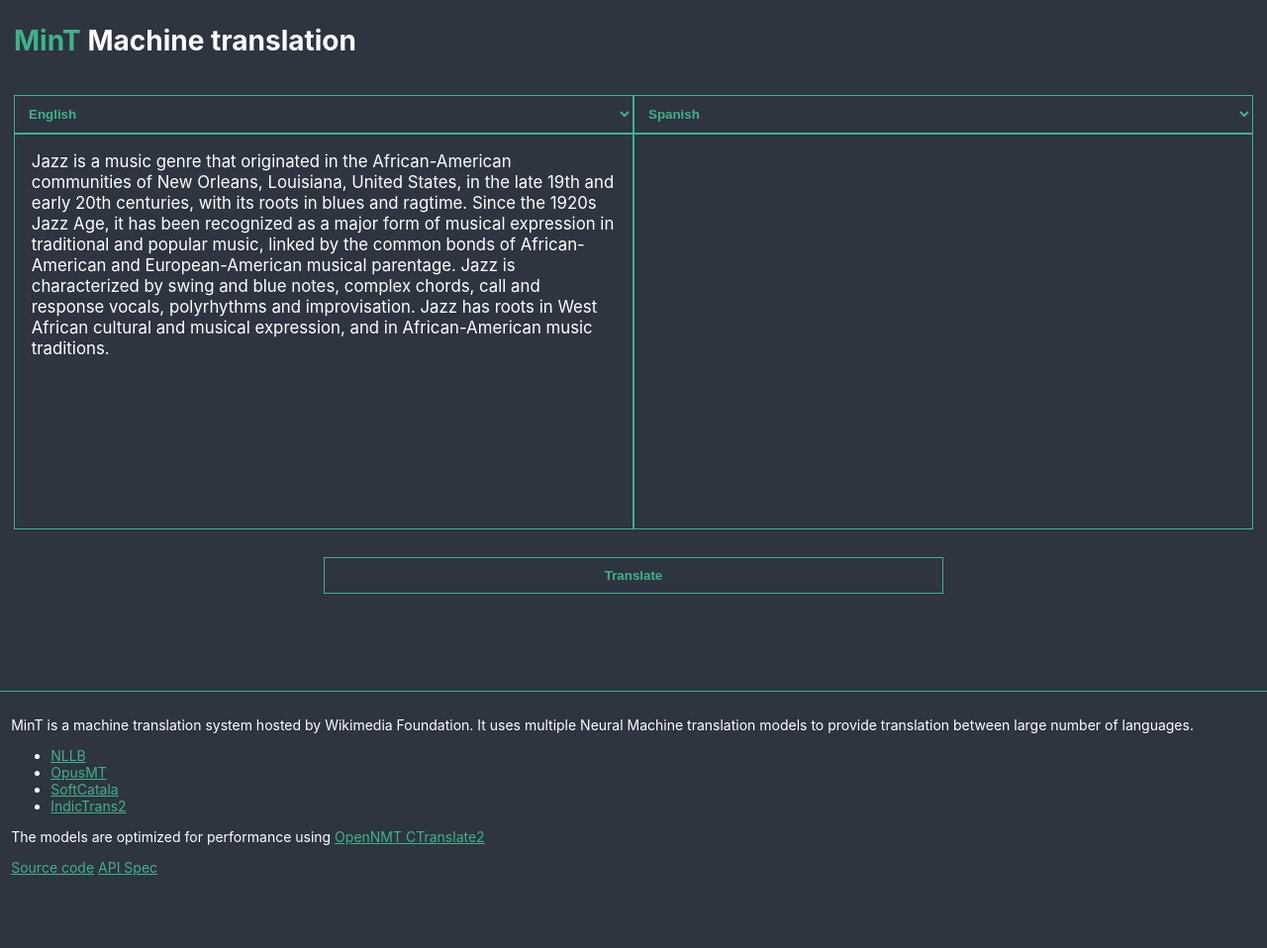
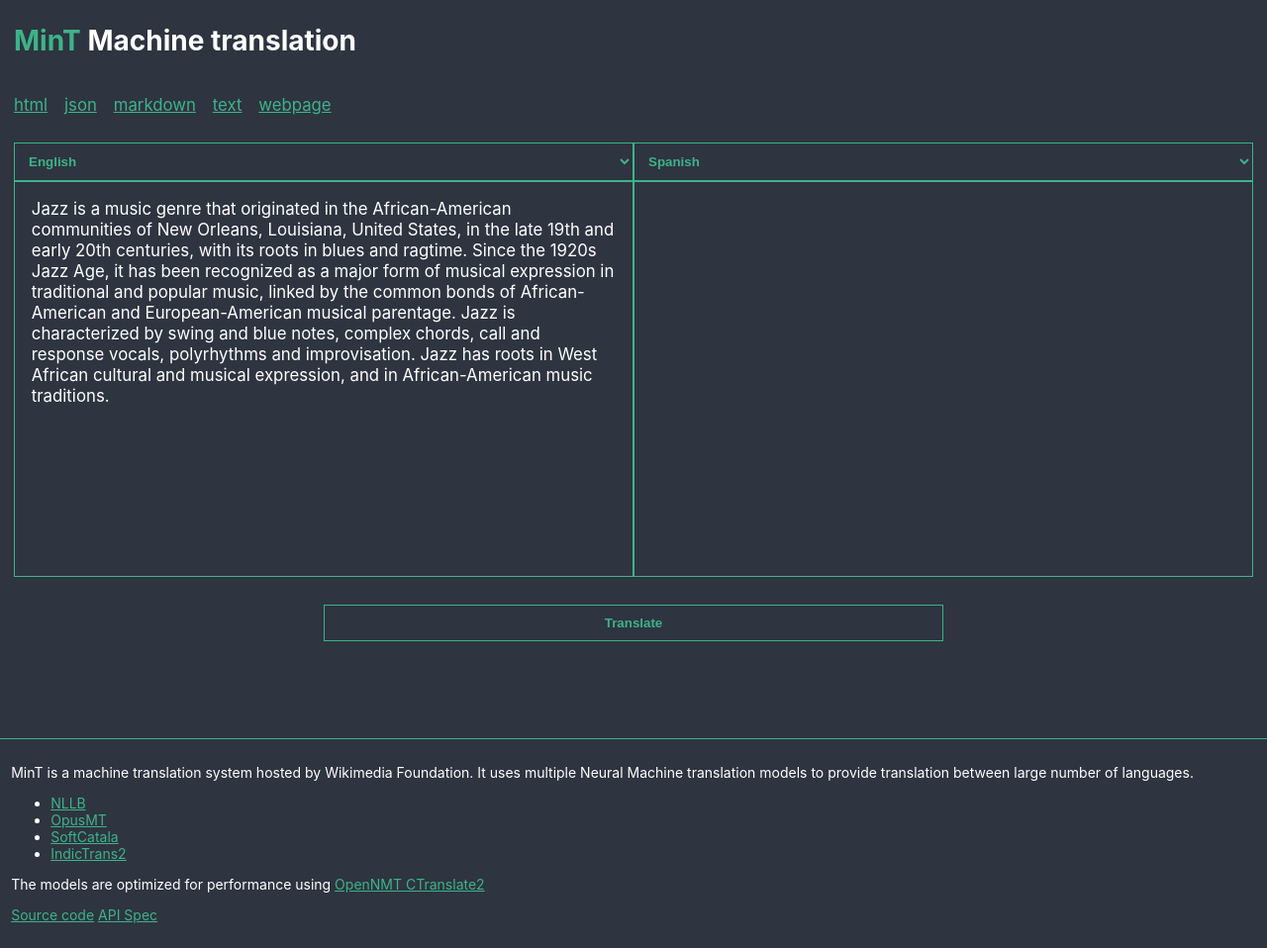
Before and after one commit to wikimedia/mediawiki-services-machinetranslation, a Flask app: page / in a window 1280 px wide. Shown: the whole page at 99% size. Before the commit the page ends 885 px from the top, so only its background shows below. Run offline with Flask 3, Linux system fonts and the light colour scheme; parts of the project's set-up code (start-up, migrations or seed data) failed here and were passed over.

Commit message:
API and UI integration for translators
Change-Id: I417f0e6474ea00251bc0f079bf1eaf6a016e141b

```diff
--- a/static/main.js
+++ b/static/main.js
@@ -20,7 +20,12 @@
     document.getElementById('progress').style.display = "block";
     const from = document.getElementById('source_lang').value;
     const to = document.getElementById('target_lang').value;
-    const text = document.getElementById('source_content').value;
+    let text;
+    if (mint_format=='html'){
+        text = document.getElementById('source_content').innerHTML;
+    }else{
+        text = document.getElementById('source_content').value;
+    }
     document.getElementById('status').innerText = '';
     fetch(`/api/translate/${from}/${to}`, {
         method: 'POST',
@@ -28,11 +33,23 @@
             'Content-Type': 'application/json'
         },
         body: JSON.stringify({
-            text
+            [mint_format]:text
         })
     }).then(response => response.json())
         .then(result => {
-            document.getElementById('target_content').textContent = result.translation
+            if (mint_format=='html'){
+                document.getElementById('target_content').innerHTML= result.translation.trim()
+            }
+            else if (mint_format=='webpage'){
+                const downloadLink = document.createElement('a')
+                downloadLink.setAttribute('href', 'data:text/html;charset=utf-8,' + encodeURIComponent(result.translation));
+                downloadLink.setAttribute('download', 'translation.html');
+                downloadLink.textContent = 'Download';
+                document.getElementById('results').appendChild(downloadLink)
+            }
+            else{
+                document.getElementById('target_content').textContent = result.translation
+            }
             document.getElementById('progress').style.display = "none";
             document.getElementById('status').innerText = `Translated in ${result.translationtime.toFixed(2)} seconds by ${result.model} model`
         })
--- a/static/style.css
+++ b/static/style.css
@@ -33,6 +33,16 @@
 header {
   grid-area: header;
   padding: 1em;
+}
+
+nav {
+  grid-area: header;
+  padding: 1em;
+}
+
+nav > a {
+  font-size: 1.2em;
+  padding-right: 1em;
 }
 
 a {
@@ -76,10 +86,21 @@
   grid-template-rows: auto 1fr auto;
 }
 
-#source_content {
+input#source_content {
+  height: 3em;
+  grid-column: span 2;
+}
+
+
+textarea#source_content {
   height: 50vh;
 }
 
+#source_url {
+  grid-column: span 2;
+}
+
+#source_url,
 #source_content,
 #target_content {
   padding: 1em;
@@ -112,3 +133,7 @@
   display: none;
   min-width: 50%;
 }
+
+.text-monospace {
+  font-family: monospace;
+}
--- a/templates/index.html
+++ b/templates/index.html
@@ -7,6 +7,9 @@
         <meta name="viewport" content="width=device-width, initial-scale=1.0">
         <link id="theme-style" rel="stylesheet" href="{{ url_for('static', filename='style.css') }}">
         <script src="{{ url_for('static', filename='main.js') }}"></script>
+        <script>
+            const mint_format = "{{format}}";
+        </script>
     </head>
 
     <body>
@@ -14,7 +17,11 @@
             <h1><span class="mint">MinT</span> Machine translation</h1>
         </header>
         <main>
+            <nav class="nav">
+            {% for format in formats %}<a href="/{{format}}">{{format}}</a>{% endfor %}
+            </nav>
             <section class="container">
+
                 <select id="source_lang">
                     <option value="en">English</option>
                 </select>
@@ -22,21 +29,72 @@
                 <select id="target_lang">
                     <option value="es">Spanish</option>
                 </select>
+                {% if format == 'webpage' %}
+                <input id="source_content" placeholder="Enter a webpage URL"
+                    value="https://en.m.wikivoyage.org/wiki/Ponmudi" />
 
+                {% elif format == 'html' %}
+                <div contenteditable="" id="source_content">
+                    <p id="mwCw">The <b id="mwDA">dodo</b> (<i id="mwDQ"><b id="mwDg">Raphus cucullatus</b></i>) is an
+                        <a rel="mw:WikiLink" href="./Extinction" title="Extinction" id="mwDw">extinct</a> <a
+                            rel="mw:WikiLink" href="./Flightless_bird" title="Flightless bird" id="mwEA">flightless
+                            bird</a> that was <a rel="mw:WikiLink" href="./Endemism" title="Endemism"
+                            id="mwEQ">endemic</a> to the island of <a rel="mw:WikiLink" href="./Mauritius"
+                            title="Mauritius" id="mwEg">Mauritius</a>, which is east of <a rel="mw:WikiLink"
+                            href="./Madagascar" title="Madagascar" id="mwEw">Madagascar</a> in the <a rel="mw:WikiLink"
+                            href="./Indian_Ocean" title="Indian Ocean" id="mwFA">Indian Ocean</a>. The dodo's closest <a
+                            rel="mw:WikiLink" href="./Genetic_distance" title="Genetic distance" id="mwFQ">genetic
+                            relative</a> was the also-extinct <a rel="mw:WikiLink" href="./Rodrigues_solitaire"
+                            title="Rodrigues solitaire" id="mwFg">Rodrigues solitaire</a>. The two formed the <a
+                            rel="mw:WikiLink" href="./Taxonomic_rank" title="Taxonomic rank" id="mwFw">subfamily</a> <a
+                            rel="mw:WikiLink" href="./Raphinae" title="Raphinae" id="mwGA">Raphinae</a>, a clade of
+                        extinct flightless birds that were a part of the <a rel="mw:WikiLink" href="./Family_(biology)"
+                            title="Family (biology)" id="mwGQ">family</a> which includes <a rel="mw:WikiLink"
+                            href="./Columbidae" title="Columbidae" id="mwGg">pigeons and doves</a>. The closest <a
+                            rel="mw:WikiLink" href="./Extant_taxon" title="Extant taxon" class="mw-redirect"
+                            id="mwGw">living</a> relative of the dodo is the <a rel="mw:WikiLink"
+                            href="./Nicobar_pigeon" title="Nicobar pigeon" id="mwHA">Nicobar pigeon</a>. A white dodo
+                        was once thought to have existed on the nearby island of <a rel="mw:WikiLink" href="./Réunion"
+                            title="Réunion" id="mwHQ">Réunion</a>, but it is now believed that this assumption was
+                        merely confusion based on the also-extinct <a rel="mw:WikiLink" href="./Réunion_ibis"
+                            title="Réunion ibis" id="mwHg">Réunion ibis</a> and paintings of white dodos.</p>
+                </div>
+                <div id="target_content"></div>
+                {% elif format == 'markdown' %}
+                <textarea class="text-monospace"  id="source_content">
+# Heading
+
+This is  a [link to Wikipedia](https://wikipedia.org)
+                </textarea>
+                <textarea class="text-monospace"  id="target_content" disabled></textarea>
+                {% elif format == 'json' %}
+                <textarea class="text-monospace" id="source_content">
+{
+    "id": 1,
+    "title": "Chicken Biryani",
+    "description": "Chicken Biryani is a savory chicken and rice dish",
+    "ingredients": [ "Vegetable oil", "Garlic", "Ginger" ,"Rice"]
+}
+                </textarea>
+                <textarea class="text-monospace" id="target_content" disabled></textarea>
+                {% else %}
                 <textarea id="source_content">
 Jazz is a music genre that originated in the African-American communities of New Orleans, Louisiana, United States, in the late 19th and early 20th centuries, with its roots in blues and ragtime. Since the 1920s Jazz Age, it has been recognized as a major form of musical expression in traditional and popular music, linked by the common bonds of African-American and European-American musical parentage. Jazz is characterized by swing and blue notes, complex chords, call and response vocals, polyrhythms and improvisation. Jazz has roots in West African cultural and musical expression, and in African-American music traditions.
                 </textarea>
                 <textarea id="target_content" disabled></textarea>
+                {% endif %}
             </section>
             <section class="actions">
                 <button onclick="doTranslate()">Translate</button>
+                <section id="results"></section>
                 <progress id="progress"></progress>
                 <p id="status"></p>
             </section>
         </main>
 
         <footer>
-            <p>MinT is a machine translation system hosted by Wikimedia Foundation. It uses multiple Neural Machine translation models to provide translation between large number of languages.
+            <p>MinT is a machine translation system hosted by Wikimedia Foundation. It uses multiple Neural Machine
+                translation models to provide translation between large number of languages.
             </p>
             <ul>
                 <li><a href="https://ai.facebook.com/research/no-language-left-behind/">NLLB</a></li>
@@ -44,9 +102,11 @@
                 <li><a href="https://github.com/Softcatala/nmt-models">SoftCatala</a></li>
                 <li><a href="https://github.com/AI4Bharat/IndicTrans2">IndicTrans2</a></li>
             </ul>
-            <p>The models are optimized for performance using <a href="https://github.com/OpenNMT/CTranslate2">OpenNMT CTranslate2</a>
+            <p>The models are optimized for performance using <a href="https://github.com/OpenNMT/CTranslate2">OpenNMT
+                    CTranslate2</a>
             </p>
-            <p><a href="https://gerrit.wikimedia.org/g/mediawiki/services/machinetranslation">Source code</a> <a href="/api/spec">API Spec</a></p>
+            <p><a href="https://gerrit.wikimedia.org/g/mediawiki/services/machinetranslation">Source code</a> <a
+                    href="/api/spec">API Spec</a></p>
         </footer>
     </body>
 
--- a/translate.py
+++ b/translate.py
@@ -8,7 +8,7 @@
 import yaml
 from flask import Flask, abort, jsonify, render_template, request
 
-from translator import PlainTextTranslator
+from translator import TranslatorRegistry
 from translator.models import ModelConfig, ModelFactory
 
 logging.config.fileConfig("logging.conf")
@@ -30,15 +30,28 @@
 
 app = Flask(__name__)
 config = ModelConfig()
+translator_classes = TranslatorRegistry.get_translators()
+# Supported formats
+formats = [translator_class.meta.format for translator_class in translator_classes]
 
 
 def get_languages() -> dict:
     return config.get_all_languages()
 
 
-@app.route("/", defaults={"path": ""})
-def index(path):
-    return render_template("index.html", languages=get_languages())
+@app.route("/")
+def index():
+    return render_template("index.html", format="text", formats=formats, languages=get_languages())
+
+
+@app.route("/<string:format>")
+def format_page(format: str):
+    if format in formats:
+        return render_template(
+            "index.html", format=format, formats=formats, languages=get_languages()
+        )
+    else:
+        abort(404)
 
 
 @app.before_request
@@ -77,17 +90,34 @@
 
 @app.route("/api/translate/<source_lang>/<target_lang>", methods=["POST"])
 def translate_handler(source_lang, target_lang):
-    text = request.json.get("text")
-    if len(text) > 10000:
+    content = None
+    translator_class = None
+    for format in formats:
+        if format in request.json:
+            translators = [
+                translator_class
+                for translator_class in translator_classes
+                if translator_class.meta.format == format
+            ]
+            if len(translators):
+                translator_class = translators[0]
+                content = request.json.get(format)
+                break
+    if not translator_class:
+        abort(
+            413,
+            description="No translator found for the passed content",
+        )
+
+    if len(content) > 10000:
         abort(
             413,
             description="Request too large to handle. Maximum 10000 characters are supported.",
         )
 
-    translator = PlainTextTranslator(config, source_lang, target_lang)
-
+    translator = translator_class(config, source_lang, target_lang)
     start = time.time()
-    translation = translator.translate(text)
+    translation = translator.translate(content)
     end = time.time()
     translationtime = end - start
     if statsd_client:
```
